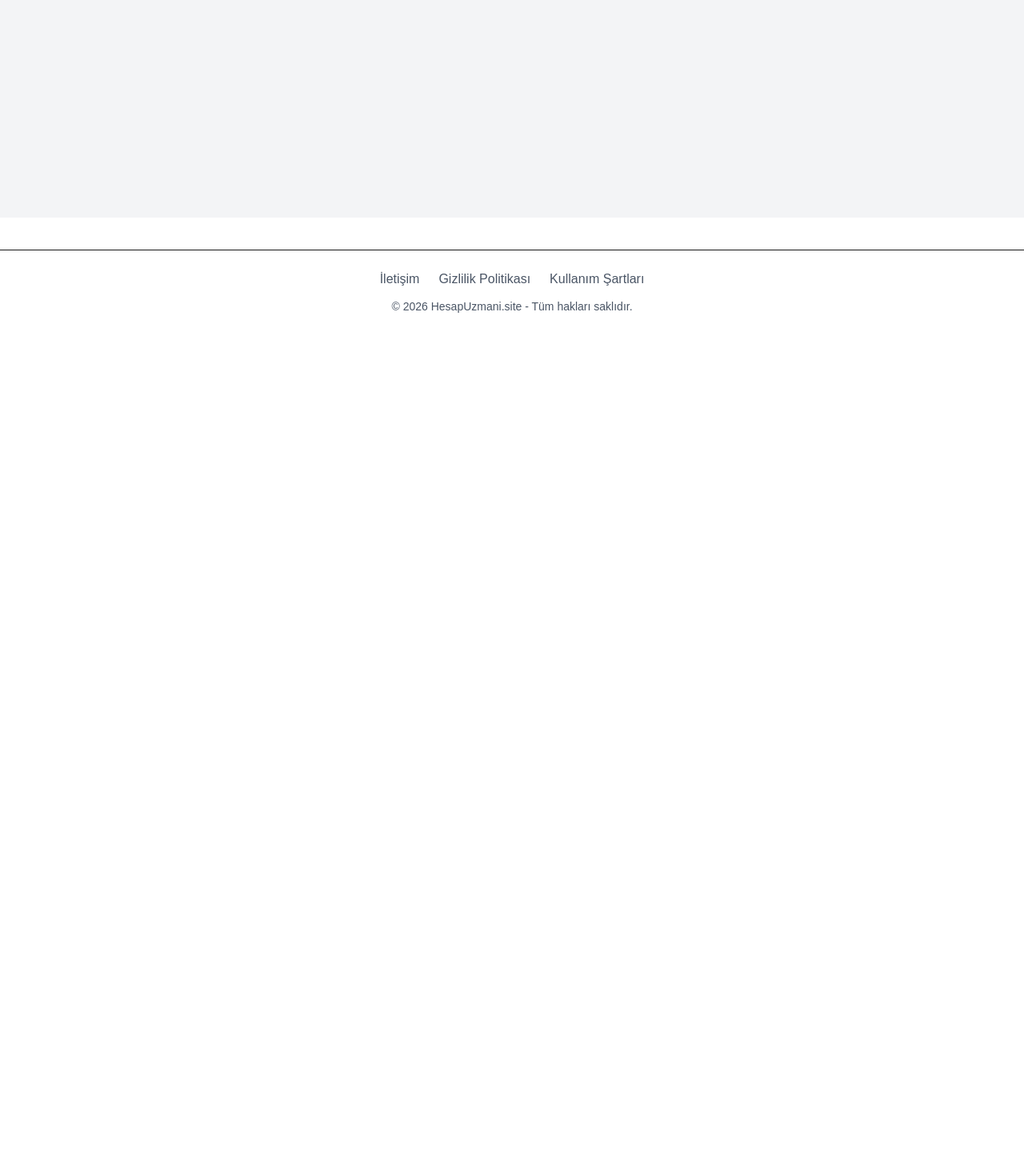
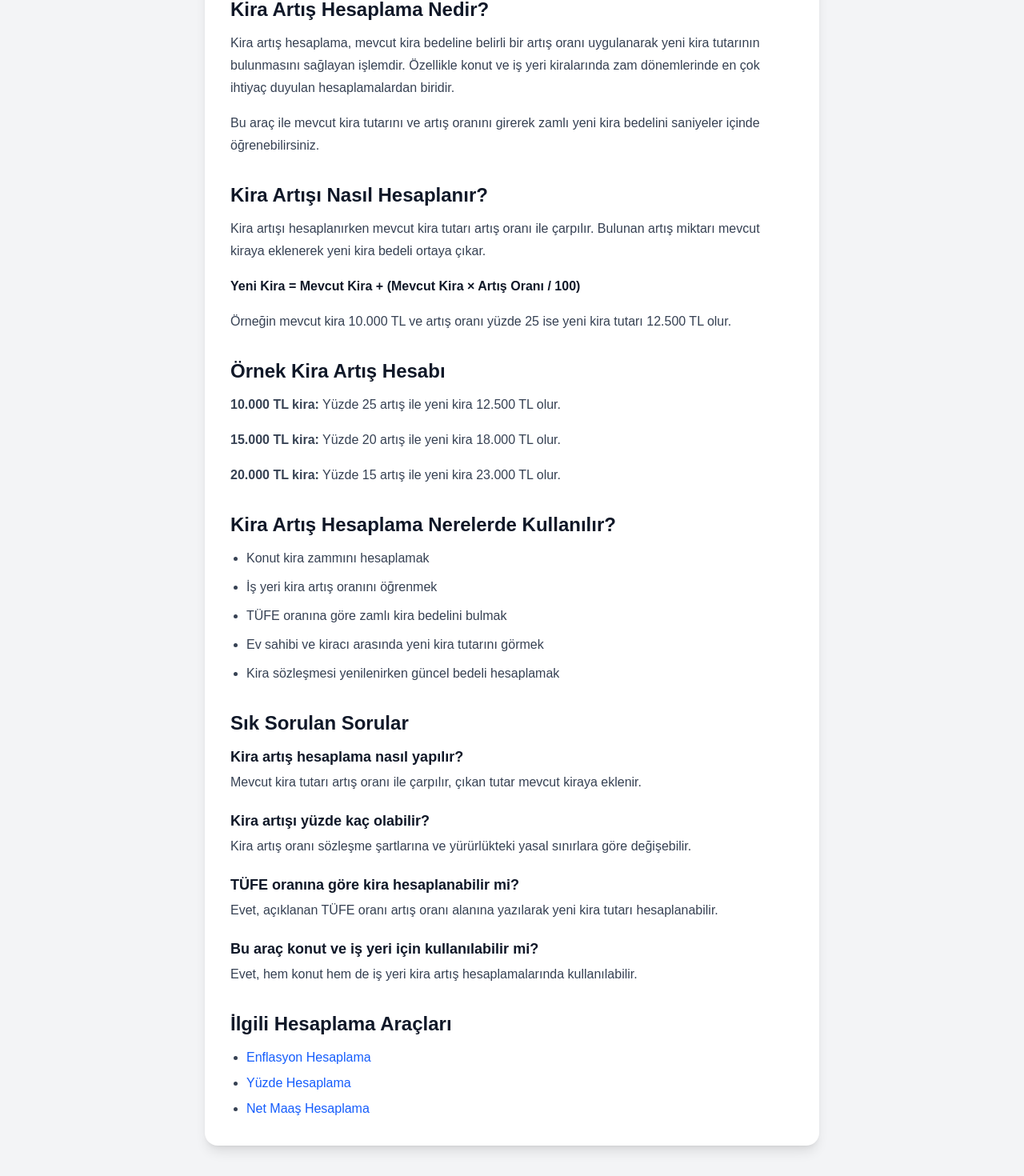
Before and after one commit to erkanckr455/kolayhesapla, a Next.js app: page /kira-artis-hesaplama in a window 1280 px wide. Shown: the part 589-2059 px from the top of the page at 80% size. Before the commit the page ends 1006 px from the top, so only its background shows below. Built offline with nearby package versions, Linux system fonts and the light colour scheme.

Commit message:
kira artis hesaplama seo eklendi

```diff
--- a/app/kira-artis-hesaplama/page.tsx
+++ b/app/kira-artis-hesaplama/page.tsx
@@ -4,12 +4,9 @@ import { useState } from "react"
 import CalculatorLayout from "../components/CalculatorLayout"
 
 export default function KiraArtisHesaplama() {
-
   const [yeniKira, setYeniKira] = useState("")
 
   function hesapla() {
-
-
     const kira = Number((document.getElementById("kira") as HTMLInputElement).value)
     const oran = Number((document.getElementById("oran") as HTMLInputElement).value)
 
@@ -22,18 +19,14 @@ const artis = kira * (oran / 100)
     const sonuc = kira + artis
 
     setYeniKira(sonuc.toFixed(2) + " TL")
-
-
   }
 
-return ( <CalculatorLayout
+  return (
+    <CalculatorLayout
       title="Kira Artış Hesaplama"
-   description="Kira artış oranına göre yeni kira tutarını hesaplayın."
+      description="Kira artış oranına göre yeni kira tutarını kolayca hesaplayın. TÜFE oranı ile zamlı kira bedelini hızlıca öğrenin."
     >
-
-
       <div className="space-y-5">
-
         <div>
           <label className="block text-sm font-semibold text-gray-700 mb-2">
             Mevcut Kira (TL)
@@ -66,12 +59,10 @@ return ( <CalculatorLayout
         >
           Hesapla
         </button>
-
       </div>
 
       {yeniKira && (
         <div className="mt-8 rounded-2xl border border-blue-200 bg-blue-50 p-5">
-
           <p className="text-lg font-semibold text-blue-900 mb-3">
             Yeni Kira Tutarı
           </p>
@@ -79,12 +70,150 @@ return ( <CalculatorLayout
           <p className="text-gray-800">
             <strong>Yeni Kira:</strong> {yeniKira}
           </p>
-
         </div>
       )}
 
+      <div className="mt-12 space-y-8 text-gray-700 leading-7">
+        <section>
+          <h2 className="text-2xl font-bold text-gray-900 mb-3">
+            Kira Artış Hesaplama Nedir?
+          </h2>
+
+          <p className="mb-4">
+            Kira artış hesaplama, mevcut kira bedeline belirli bir artış oranı
+            uygulanarak yeni kira tutarının bulunmasını sağlayan işlemdir.
+            Özellikle konut ve iş yeri kiralarında zam dönemlerinde en çok
+            ihtiyaç duyulan hesaplamalardan biridir.
+          </p>
+
+          <p>
+            Bu araç ile mevcut kira tutarını ve artış oranını girerek zamlı yeni
+            kira bedelini saniyeler içinde öğrenebilirsiniz.
+          </p>
+        </section>
+
+        <section>
+          <h2 className="text-2xl font-bold text-gray-900 mb-3">
+            Kira Artışı Nasıl Hesaplanır?
+          </h2>
+
+          <p className="mb-4">
+            Kira artışı hesaplanırken mevcut kira tutarı artış oranı ile çarpılır.
+            Bulunan artış miktarı mevcut kiraya eklenerek yeni kira bedeli ortaya çıkar.
+          </p>
+
+          <p className="font-semibold text-gray-900 mb-4">
+            Yeni Kira = Mevcut Kira + (Mevcut Kira × Artış Oranı / 100)
+          </p>
+
+          <p>
+            Örneğin mevcut kira 10.000 TL ve artış oranı yüzde 25 ise yeni kira
+            tutarı 12.500 TL olur.
+          </p>
+        </section>
+
+        <section>
+          <h2 className="text-2xl font-bold text-gray-900 mb-3">
+            Örnek Kira Artış Hesabı
+          </h2>
+
+          <div className="space-y-4">
+            <p>
+              <strong>10.000 TL kira:</strong> Yüzde 25 artış ile yeni kira 12.500 TL olur.
+            </p>
+
+            <p>
+              <strong>15.000 TL kira:</strong> Yüzde 20 artış ile yeni kira 18.000 TL olur.
+            </p>
+
+            <p>
+              <strong>20.000 TL kira:</strong> Yüzde 15 artış ile yeni kira 23.000 TL olur.
+            </p>
+          </div>
+        </section>
+
+        <section>
+          <h2 className="text-2xl font-bold text-gray-900 mb-3">
+            Kira Artış Hesaplama Nerelerde Kullanılır?
+          </h2>
+
+          <ul className="list-disc ml-5 space-y-2">
+            <li>Konut kira zammını hesaplamak</li>
+            <li>İş yeri kira artış oranını öğrenmek</li>
+            <li>TÜFE oranına göre zamlı kira bedelini bulmak</li>
+            <li>Ev sahibi ve kiracı arasında yeni kira tutarını görmek</li>
+            <li>Kira sözleşmesi yenilenirken güncel bedeli hesaplamak</li>
+          </ul>
+        </section>
+
+        <section>
+          <h2 className="text-2xl font-bold text-gray-900 mb-3">
+            Sık Sorulan Sorular
+          </h2>
+
+          <div className="space-y-5">
+            <div>
+              <h3 className="text-lg font-semibold text-gray-900 mb-1">
+                Kira artış hesaplama nasıl yapılır?
+              </h3>
+              <p>
+                Mevcut kira tutarı artış oranı ile çarpılır, çıkan tutar mevcut kiraya eklenir.
+              </p>
+            </div>
+
+            <div>
+              <h3 className="text-lg font-semibold text-gray-900 mb-1">
+                Kira artışı yüzde kaç olabilir?
+              </h3>
+              <p>
+                Kira artış oranı sözleşme şartlarına ve yürürlükteki yasal sınırlara göre değişebilir.
+              </p>
+            </div>
+
+            <div>
+              <h3 className="text-lg font-semibold text-gray-900 mb-1">
+                TÜFE oranına göre kira hesaplanabilir mi?
+              </h3>
+              <p>
+                Evet, açıklanan TÜFE oranı artış oranı alanına yazılarak yeni kira tutarı hesaplanabilir.
+              </p>
+            </div>
+
+            <div>
+              <h3 className="text-lg font-semibold text-gray-900 mb-1">
+                Bu araç konut ve iş yeri için kullanılabilir mi?
+              </h3>
+              <p>
+                Evet, hem konut hem de iş yeri kira artış hesaplamalarında kullanılabilir.
+              </p>
+            </div>
+          </div>
+        </section>
+
+        <section>
+          <h2 className="text-2xl font-bold text-gray-900 mb-3">
+            İlgili Hesaplama Araçları
+          </h2>
+
+          <ul className="list-disc ml-5 space-y-1">
+            <li>
+              <a href="/enflasyon-hesaplama" className="text-blue-600 hover:underline">
+                Enflasyon Hesaplama
+              </a>
+            </li>
+            <li>
+              <a href="/yuzde-hesaplama" className="text-blue-600 hover:underline">
+                Yüzde Hesaplama
+              </a>
+            </li>
+            <li>
+              <a href="/maas-hesaplama" className="text-blue-600 hover:underline">
+                Net Maaş Hesaplama
+              </a>
+            </li>
+          </ul>
+        </section>
+      </div>
     </CalculatorLayout>
-
-
   )
 }
```
Lines whose indentation alone changed are shown as unchanged.
